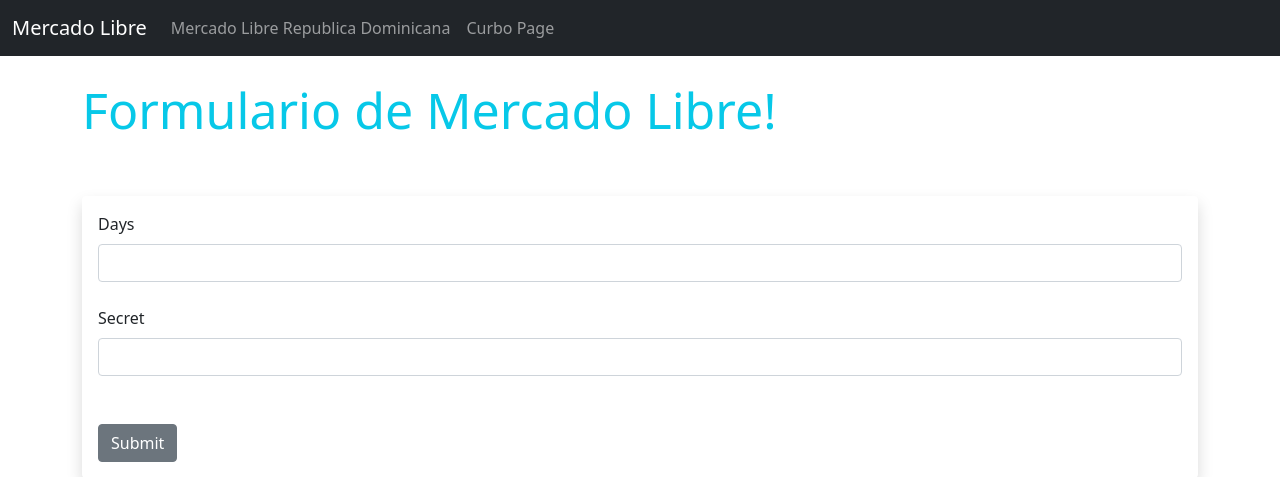
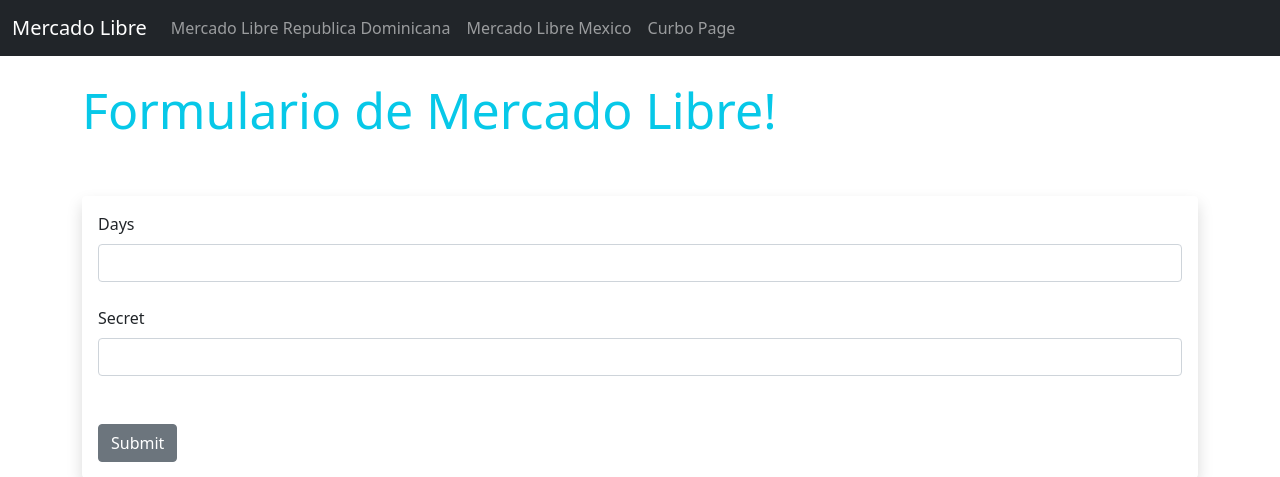
Before and after one commit to bujosa/aldebaran, a Flask app: page /form-dom in a window 1280 px wide. Shown: the top 477 px of the page. Run offline with Flask 2, Linux system fonts and the light colour scheme; parts of the project's set-up code (start-up, migrations or seed data) failed here and were passed over; some libraries are stand-ins or nearby versions.

Commit message:
Add new tab

```diff
--- a/templates/navbar.html
+++ b/templates/navbar.html
@@ -8,7 +8,11 @@
       <ul class="navbar-nav me-auto mb-2 mb-lg-0">
 
         <li class="nav-item">
-          <a class="nav-link" href="{{ url_for('meli')}}">Mercado Libre Republica Dominicana</a>
+          <a class="nav-link" href="{{ url_for('melidom')}}">Mercado Libre Republica Dominicana</a>
+        </li>
+
+        <li class="nav-item">
+          <a class="nav-link" href="{{ url_for('melimex')}}">Mercado Libre Mexico</a>
         </li>
 
         <li class="nav-item">
```
